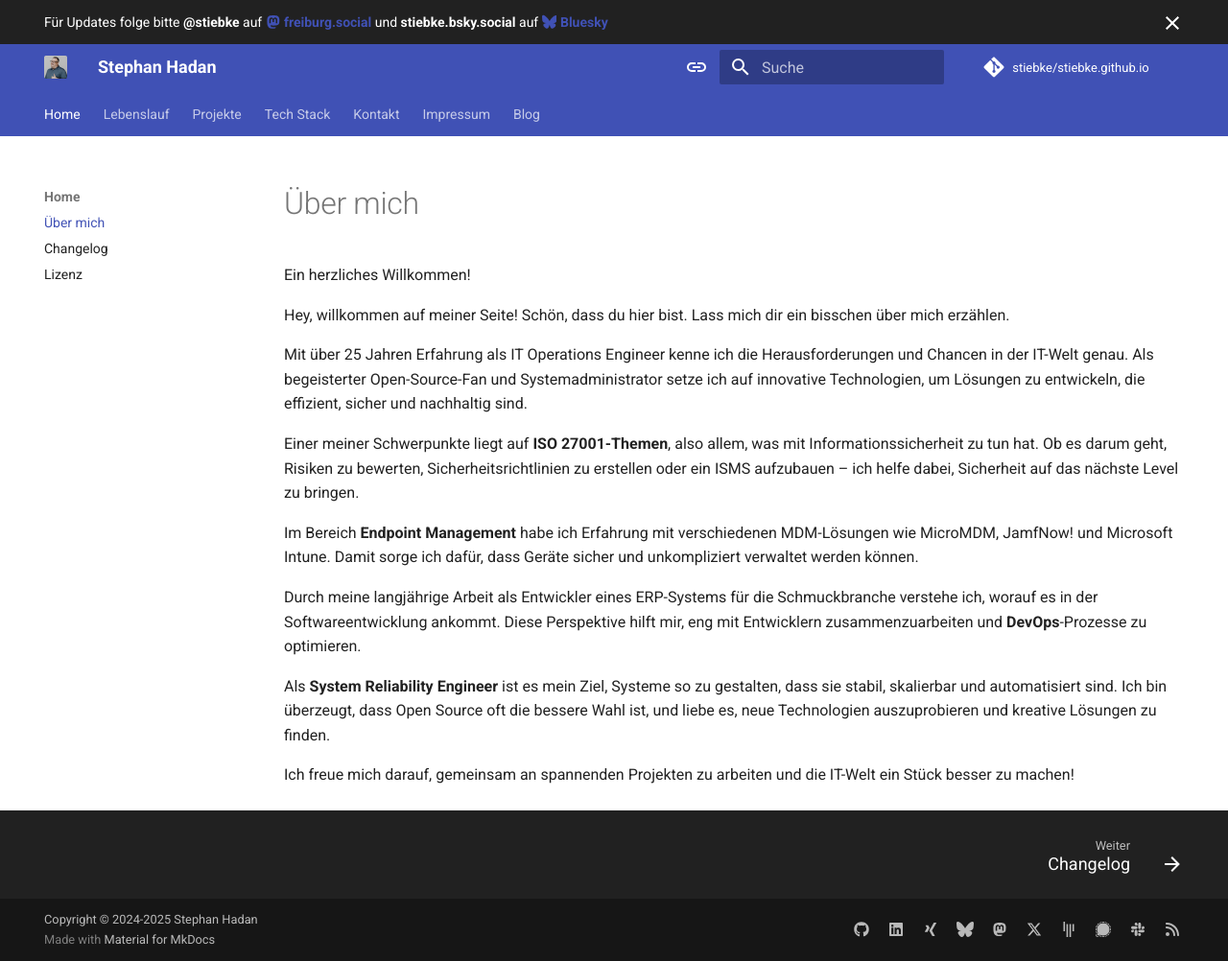
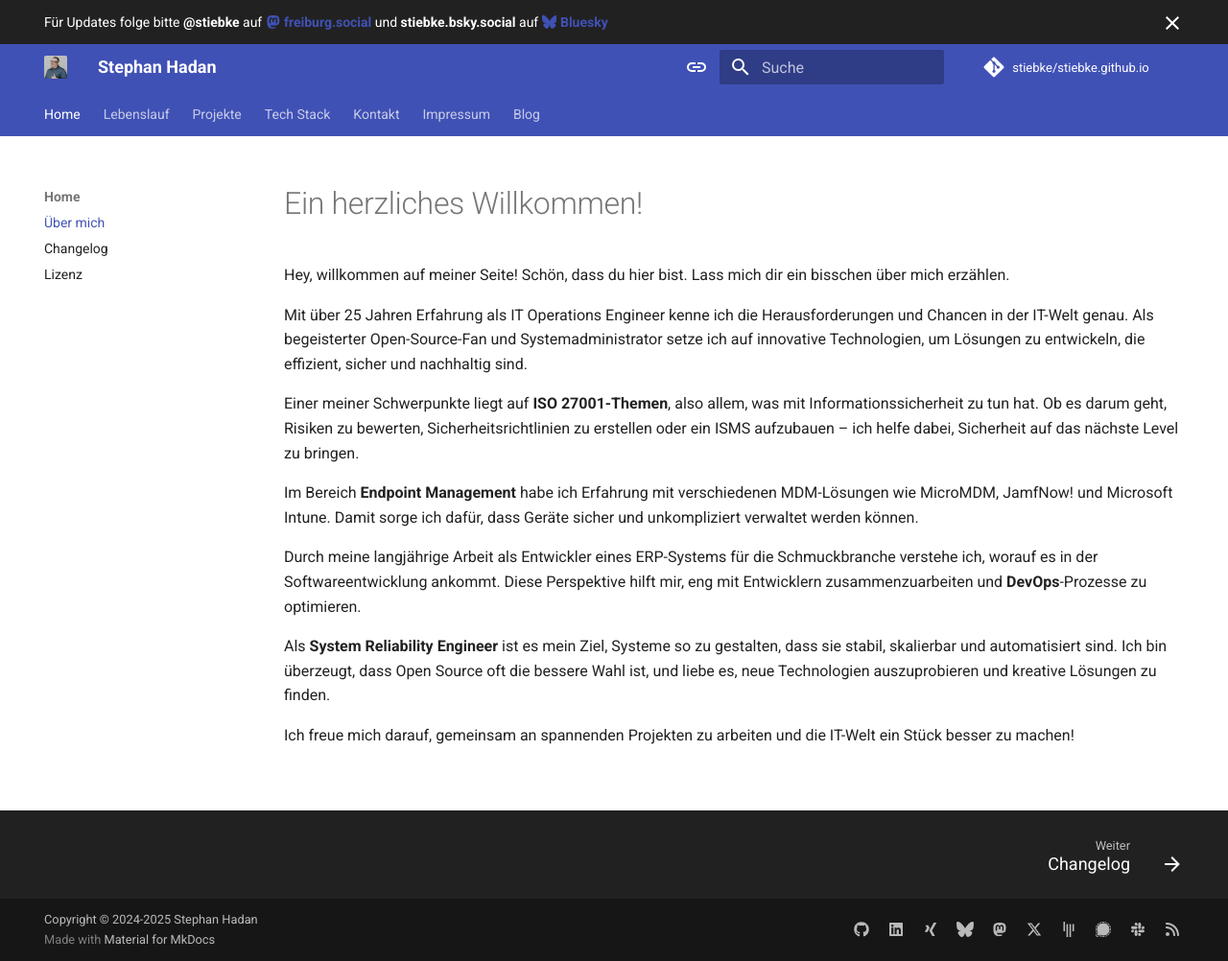
Before and after one commit to stiebke/stiebke.github.io, an MkDocs documentation site: the page built from docs/index.md, in a window 1280 px wide and 1002 px high. Shown: the whole window at 96% size. Built offline with MkDocs 1.6.1 and Material for MkDocs 9.7.7, drawn with Linux system fonts in a browser that asks for light colours; plug-ins that fetch from the network failed and are left out; comment, search, counter and statistics services are not loaded.

```diff
--- a/docs/index.md
+++ b/docs/index.md
@@ -1,4 +1,4 @@
-Ein herzliches Willkommen!
+# Ein herzliches Willkommen!
 
 Hey, willkommen auf meiner Seite! Schön, dass du hier bist. Lass mich dir ein bisschen über mich erzählen.
 
```
